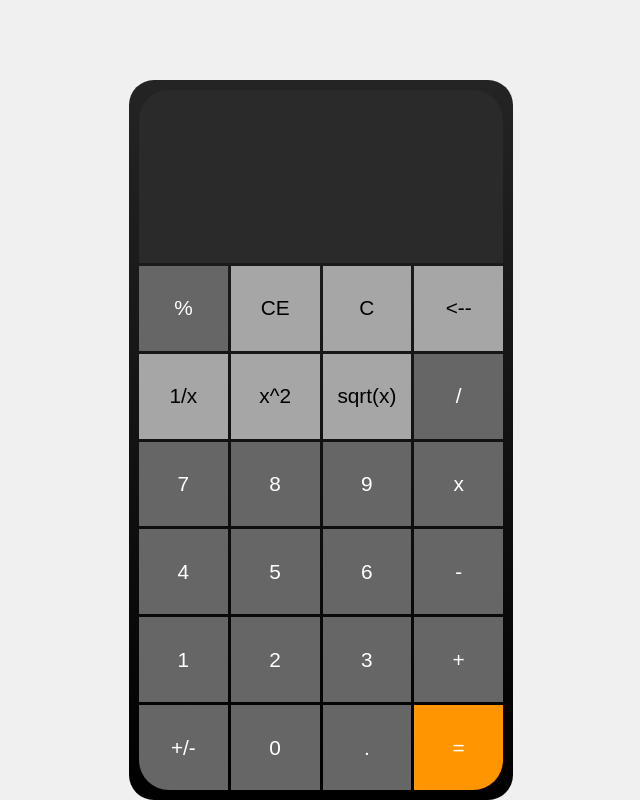
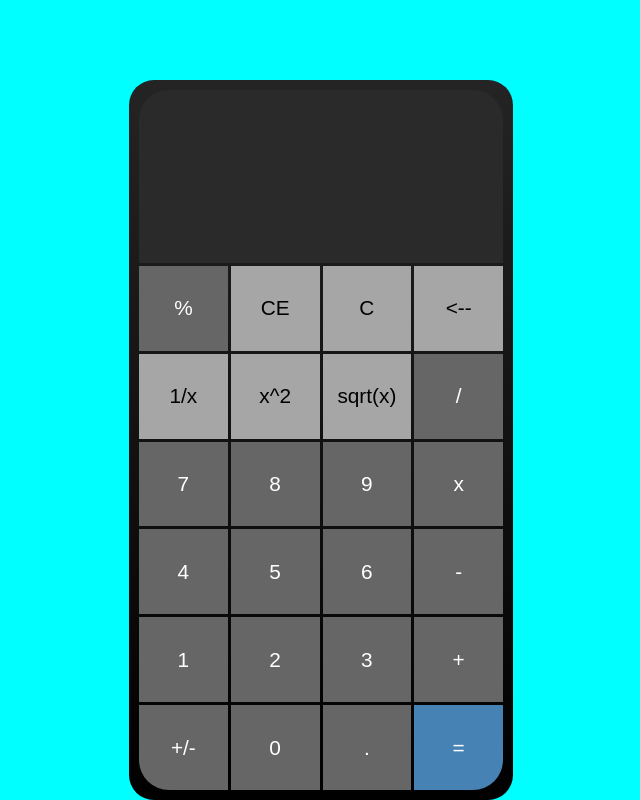
Before and after one commit to udaytripathi51-blip/something, a website: page index.html in a window 1280 px wide. Shown: the whole page, without its empty margins (319-959 px from the left). Drawn offline with Linux system fonts and the light colour scheme.

Commit message:
Match Original Styling Exactly

```diff
--- a/style.css
+++ b/style.css
@@ -5,7 +5,7 @@
 }
 
 body {
-  background-color: #f0f0f0;
+  background-color: aqua;
 }
 
 main {
@@ -103,11 +103,11 @@ main {
 #calc {
   border-bottom-right-radius: 30px;
   color: white;
-  background-color: #ff9500;
+  background-color: steelblue;
 }
 
 #calc:hover {
-  background-color: #ffad33;
+  background-color: #4682b4;
 }
 
 #clearline, #clear, #back {
```
